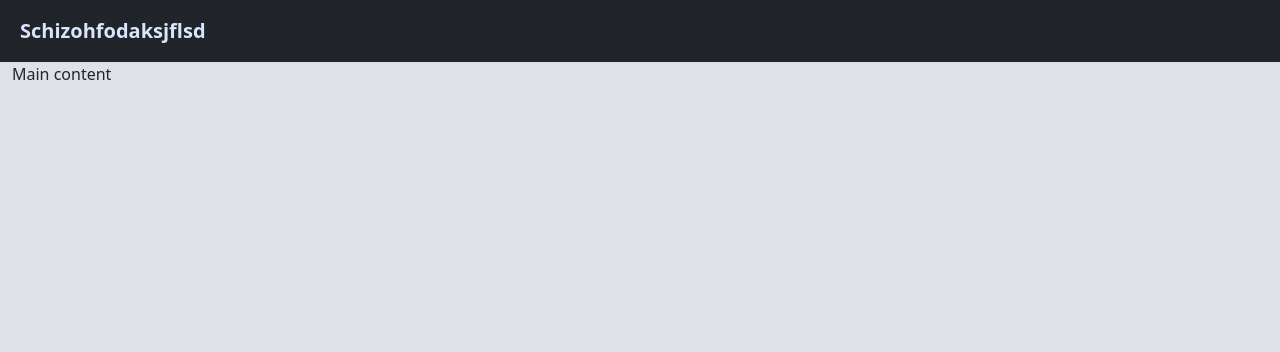
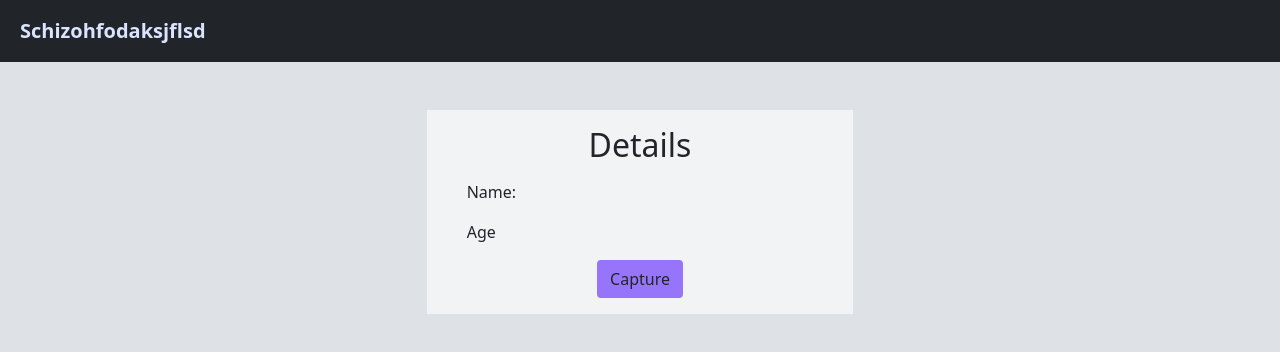
Before and after one commit to bonniesimon/dashboard-final-year-proj, a website built with Parcel: page src/index.html in a window 1280 px wide. Built offline with nearby package versions, Linux system fonts and the light colour scheme.

Commit message:
Add details section

```diff
--- a/src/index.html
+++ b/src/index.html
@@ -27,10 +27,18 @@
 			<a class="navbar-brand text-indigo-1 fw-bold p-2" href="#">Schizohfodaksjflsd</a>
 		</div>
 	</nav>
-	<div class="container-fluid bg-gray-3 text-dark min-vh-100">
-		<p>Main content</p>
-
-	</div>
+	<main class="main-content container-fluid bg-gray-3 text-dark pt-5 min-vh-100">
+		<div class="details-section row d-flex align-items-center">
+			<div class="col-sm-4 mx-auto d-flex flex-column bg-gray-1 p-3">
+				<h2 class="text-center">Details</h2>
+				<div class="container mt-2">
+					<p>Name: </p>
+					<p>Age</p>
+				</div>
+				<button class="btn bg-violet-4 mx-auto">Capture</button>
+			</div>
+		</div>
+	</main>
 
 
 	<!-- <canvas class="my-4 w-100" id="myChart" width="900" height="380"></canvas> -->
```
